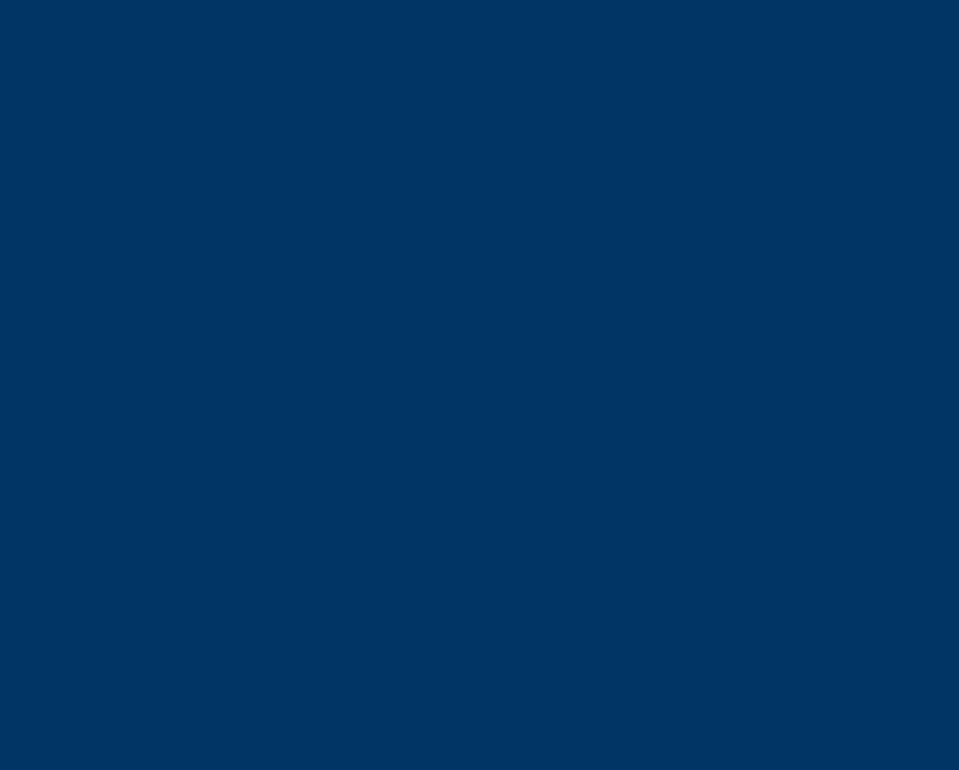
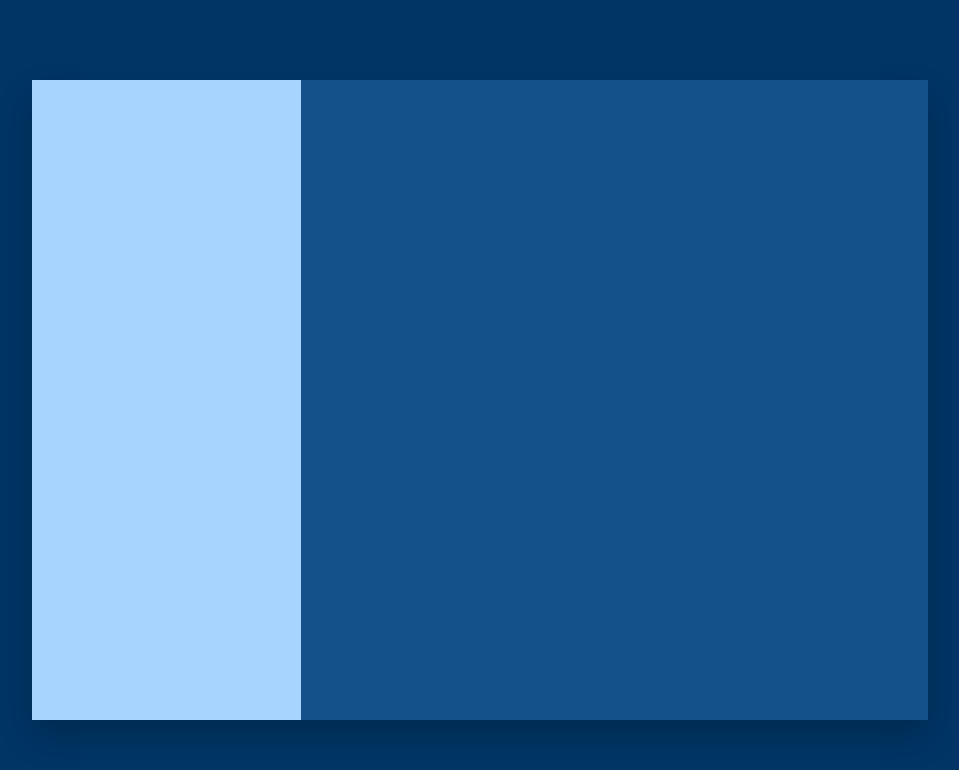
Before and after one commit to nima-ca/Todo-App, a React (Create React App) app: page / in a window 1280 px wide. Shown: the top 770 px of the page, without its empty margins (160-1119 px from the left). Built offline with nearby package versions, Linux system fonts and the light colour scheme.

Commit message:
task styles added

```diff
--- a/src/App.js
+++ b/src/App.js
@@ -1,9 +1,12 @@
 import Main from "./Components/layout/Main";
+import Task from "./Components/Task/Task";
 
 function App() {
   return (
     <>
-      <Main></Main>
+      <Main>
+        <Task />
+      </Main>
     </>
   );
 }
--- a/src/Components/Task/Task.js
+++ b/src/Components/Task/Task.js
@@ -0,0 +1,12 @@
+import styles from "./Task.module.css";
+
+const Task = (props) => {
+  return (
+    <section className={styles.tasks}>
+      <div className={styles["tasks__items"]}></div>
+      <div className={styles["tasks__panel"]}></div>
+    </section>
+  );
+};
+
+export default Task;
--- /dev/null
+++ b/src/Components/Task/Task.module.css
@@ -0,0 +1,18 @@
+.tasks {
+  height: 80vh;
+  width: 70vw;
+  display: flex;
+  box-shadow: 0 1rem 2rem rgba(0, 0, 0, 0.2);
+}
+
+.tasks__items {
+  height: 100%;
+  width: 30%;
+  background-color: #a7d4ff;
+}
+
+.tasks__panel {
+  height: 100%;
+  width: 70%;
+  background-color: #145089;
+}
```
